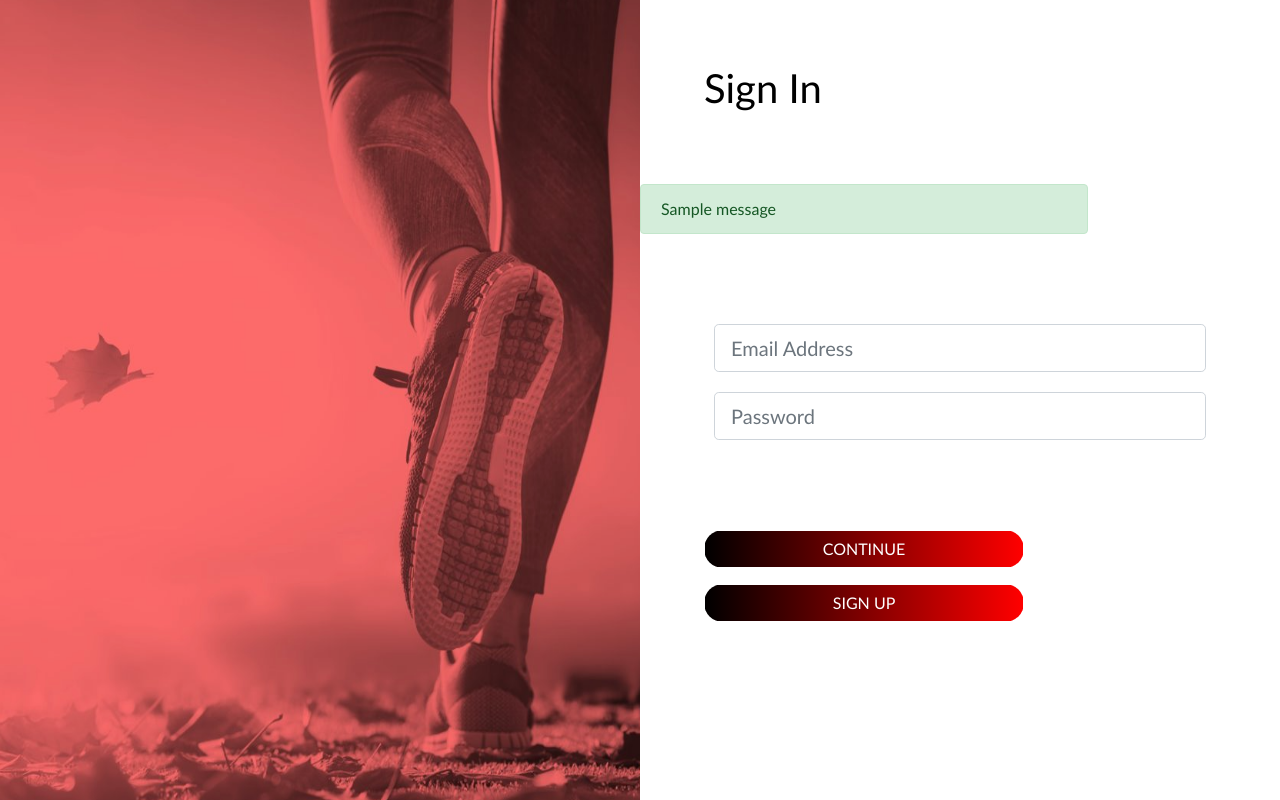
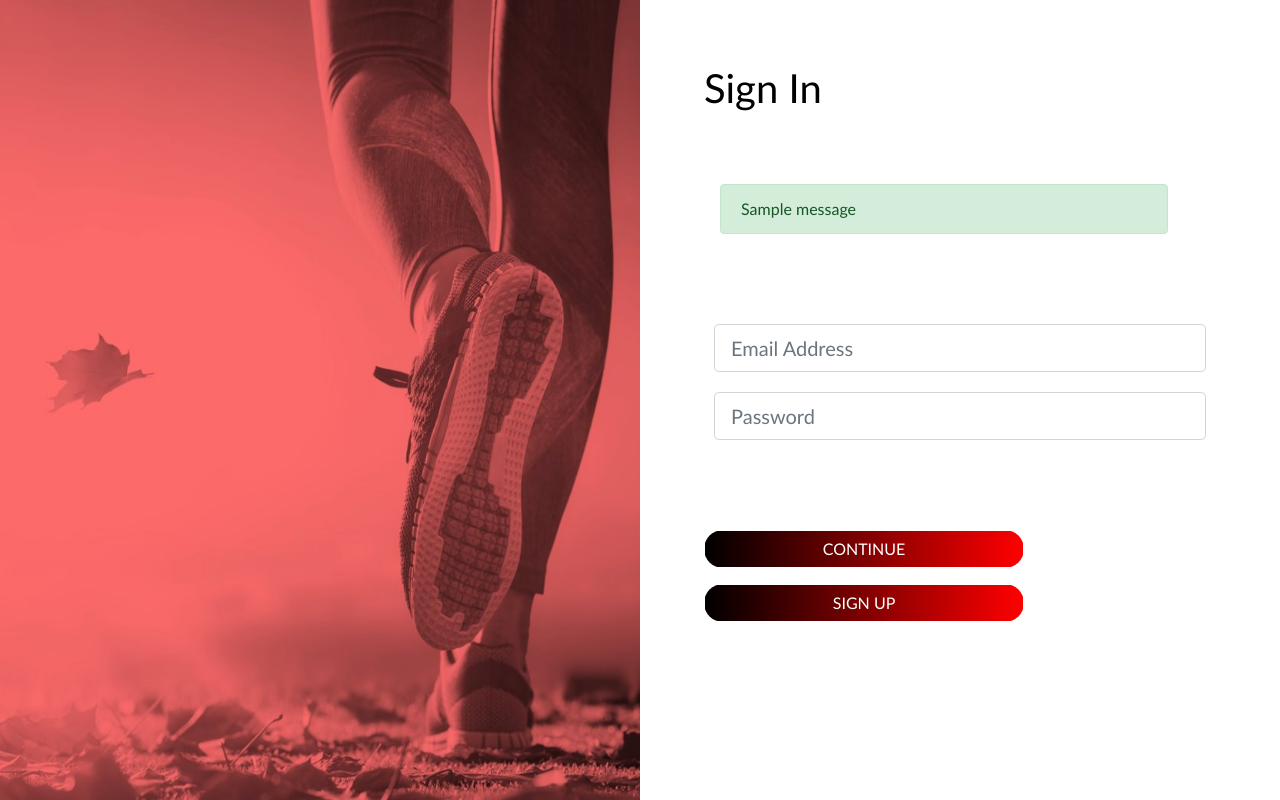
Before and after one commit to RasulovaB/workoutapp, a Flask app: template templates/login-page.html in a window 1280 px wide. Run offline with Flask 2, Linux system fonts and the light colour scheme; tables that the repository leaves empty hold one stand-in row (values such as "Sample post"); the template is opened without the code that fills it: values that come from a table or form of the project are taken from there, most other values are stand-ins (such as "Sample title", 1, 10 or a date in 2020); one stand-in notice (Sample message) is shown; some libraries are stand-ins or nearby versions.

Commit message:
Update login-page.html

```diff
--- a/templates/login-page.html
+++ b/templates/login-page.html
@@ -25,7 +25,7 @@
             {% with messages = get_flashed_messages(with_categories=true) %}
             {% if messages %}
             {% for category, message in messages %}
-            <div class=" form-group alert alert-{{ category }}">
+            <div class="logmsg form-group alert alert-{{ category }}">
                 {{ message }}
             </div>
             {% endfor %}
```
